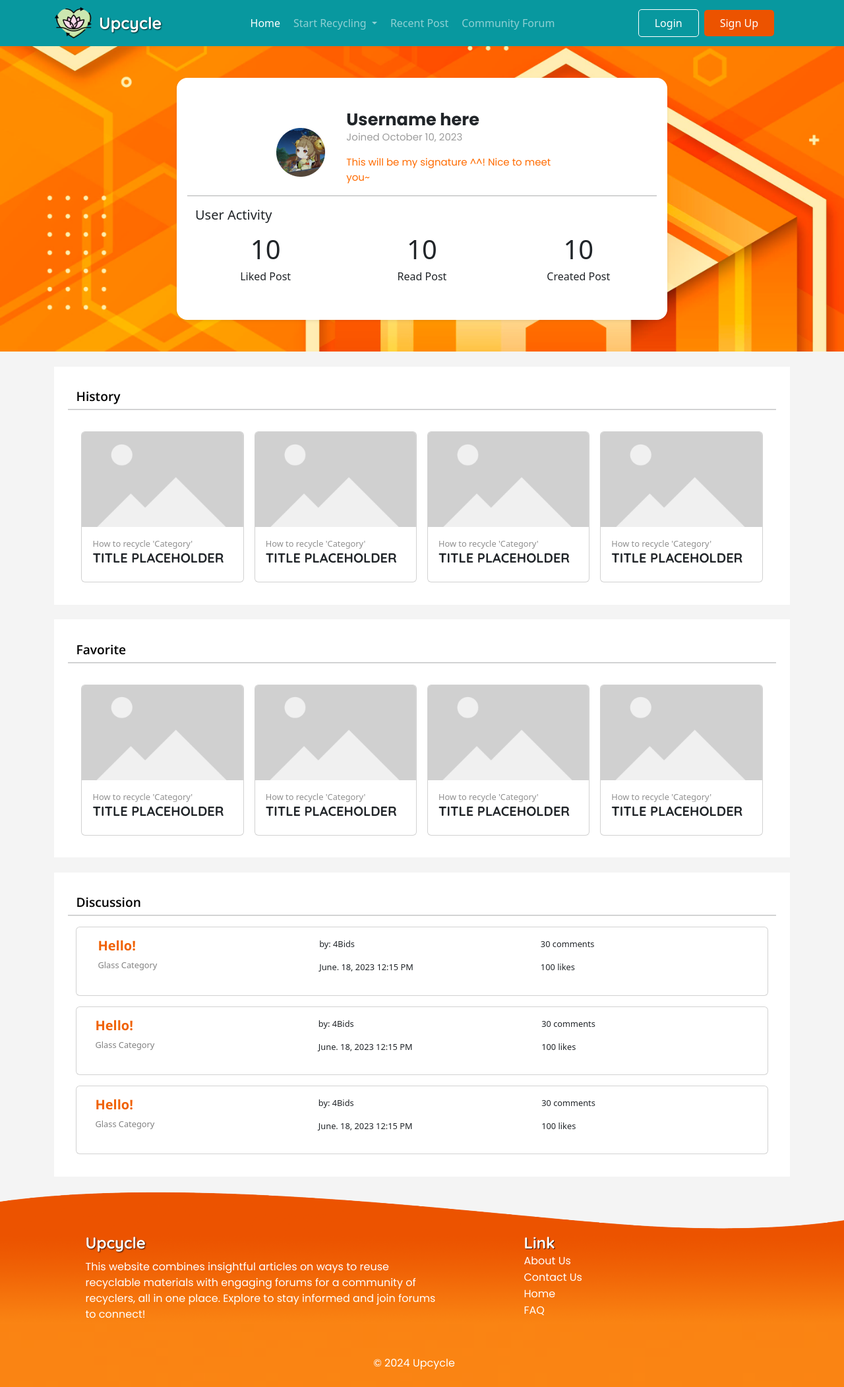
After one commit to Alexis-Roman/CET-5-Final-Project, a Flask app: page /account in a window 1280 px wide. The commit adds this page. Shown: the whole page at 66% size. Run offline with Flask 3, Linux system fonts and the light colour scheme; a user stored in the database is signed in.

Commit message:
Updated navbar

```diff
--- /dev/null
+++ b/backend/website/templates/Account.html
@@ -0,0 +1,347 @@
+
+<!DOCTYPE html>
+<html lang="en">
+
+<head>
+    <meta charset="UTF-8">
+    <meta name="viewport" content="width=device-width, initial-scale=1.0">
+    <title>Upcycle - Activity</title>
+    <link rel="stylesheet" href="/css/Account.css">
+    <link href="https://cdn.jsdelivr.net/npm/bootstrap@5.3.2/dist/css/bootstrap.min.css" rel="stylesheet" integrity="sha384-T3c6CoIi6uLrA9TneNEoa7RxnatzjcDSCmG1MXxSR1GAsXEV/Dwwykc2MPK8M2HN" crossorigin="anonymous">
+    <link rel="preconnect" href="https://fonts.googleapis.com">
+    <link rel="preconnect" href="https://fonts.gstatic.com" crossorigin>
+    <link href="https://fonts.googleapis.com/css2?family=Open+Sans:wght@300;500;600;700;800&display=swap" rel="stylesheet">
+    <link rel="stylesheet" href="https://fonts.googleapis.com/css2?family=Quicksand:wght@400;500;700&display=swap">
+    <link rel="stylesheet" href="https://fonts.googleapis.com/css2?family=Poppins:wght@400;500;700&display=swap">
+    <link rel="shortcut icon" href="/src/img//Logo/NGOlogo.png" type="image/x-icon">
+
+</head>
+
+<body style="background-color: #F4F4F4;">
+    <script src="https://cdn.jsdelivr.net/npm/@popperjs/core@2.11.8/dist/umd/popper.min.js" integrity="sha384-I7E8VVD/ismYTF4hNIPjVp/Zjvgyol6VFvRkX/vR+Vc4jQkC+hVqc2pM8ODewa9r" crossorigin="anonymous"></script>
+    <script src="https://cdn.jsdelivr.net/npm/bootstrap@5.3.2/dist/js/bootstrap.min.js" integrity="sha384-BBtl+eGJRgqQAUMxJ7pMwbEyER4l1g+O15P+16Ep7Q9Q+zqX6gSbd85u4mG4QzX+" crossorigin="anonymous"></script>
+
+<!-- NAVBAR -->
+<nav class="navbar navbar-dark navbar-expand-xl">
+    <div class="container">
+        <!-- LOGO & BRAND -->
+      <div class="d-flex flex-row align-items-center gap-2">
+        <img src="/src/img/Logo/NGOlogo.png" alt="Logo" width="60" height="60" class="d-inline-block align-text-center">
+        <a class="navbar-brand" href="#">Upcycle</a>
+      </div>
+        <!-- TOGGLE BTN -->
+      <button class="navbar-toggler shadow-none border-0" type="button" data-bs-toggle="offcanvas" data-bs-target="#offcanvasNavbar" aria-controls="offcanvasNavbar" aria-label="Toggle navigation">
+        <span class="navbar-toggler-icon"></span>
+      </button>
+      <!-- SIDEBAR -->
+      <div class="sidebar offcanvas offcanvas-start" tabindex="-1" id="offcanvasNavbar" aria-labelledby="offcanvasNavbarLabel">
+
+        <!-- SIDEBAR - header -->
+        <div class="offcanvas-header text-white border-bottom">
+          <div class="d-flex flex-row align-items-center gap-2">
+            <img src="/src/img/Logo/NGOlogo.png" alt="Logo" width="60" height="60" class="d-inline-block align-text-center">
+            <h5 class="offcanvas-title" id="offcanvasNavbarLabel">Upcycle</h5>
+          </div>
+          <button type="button" class="btn-close btn-close-white shadow-none" data-bs-dismiss="offcanvas" aria-label="Close"></button>
+        </div>
+
+        <!-- SIDEBAR - body -->
+        <div class="offcanvas-body d-flex flex-column flex-xl-row p-4">
+          <ul class="navbar-nav justify-content-center align-items-center flex-grow-1 pe-3 gap-1">
+            <li class="nav-item">
+              <a class="nav-link active " aria-current="page" href="#">Home</a>
+            </li>
+
+            <li class="nav-item dropdown">
+                <a class="nav-link dropdown-toggle" href="#" role="button" data-bs-toggle="dropdown" aria-expanded="false">
+                  Start Recycling
+                </a>
+                <ul class="dropdown-menu">
+                  <li><a class="dropdown-item" href="#">View Post</a></li>
+                  <li>
+                  </li>
+                  <li><a class="dropdown-item" href="#">Create New Post</a></li>
+                </ul>
+              </li>
+
+            <li class="nav-item">
+              <a class="nav-link" href="#">Recent Post</a>
+            </li>
+
+            <li class="nav-item">
+                <a class="nav-link" href="#">Community Forum</a>
+              </li>
+          </ul>
+          <!-- LOGIN & SIGN UP -->
+          <div class="d-flex justify-content-center flex-xl-row align-items-center gap-2">
+            <a href="login" class="login text-white text-decoration-none inner-border px-4 py-2"> Login</a>
+            <a href="signup" class="signup text-white text-decoration-none px-4 py-2">Sign Up</a>
+          </div>
+        </div>
+      </div>
+    </div>
+</nav>
+
+
+
+<!-- PROFILE -->
+<section class="banner profile-cover p-5" style="background-image: url(/images/background/account-var5.jpg);">
+    <div class="container">
+        <div class="profile d-flex justify-content-center">
+            <div class="row col-xl-8 col-lg-8 col-11 profile py-5 px-3 rounded-4 shadow-sm align-items-center" style="background-color: white;">
+                <div class="row d-flex justify-content-center">
+                    <div class="col-2 d-flex my-3 justify-content-center align-items-center">
+                        <img src="/images/profile.png" alt="">
+                    </div>
+                    <div class="col-6">
+                        <div class="row align-items-center">
+                            <p class="username h4">Username here</p>
+                        </div>
+
+                        <p class="date-joined"> Joined October 10, 2023</p>
+                        <p class="signature">This will be my signature ^^!
+                            Nice to meet you~</p>
+                    </div>
+                </div>
+                <hr>
+                <h5>User Activity</h5>
+                <div class="col mt-2">
+                    <div class="row text-center">
+                        <div class="col r">
+                            <p class="h1 like-num">10</p>
+                            <p class="h6">Liked Post</p>
+                        </div>
+
+                        <div class="col read-num">
+                            <p class="h1">10</p>
+                            <p class="h6">Read Post</p>
+
+                        </div>
+                        <div class="col create-num">
+                            <p class="h1">10</p>
+                            <p class="h6">Created Post</p>
+
+                        </div>
+                    </div>
+            </div>
+
+        </div>
+    </div>
+</section>
+
+
+<div class="container contain-all">
+    <!-- HISTORY -->
+    <div class="article container" style="background-color: white; margin-top: 2%; padding: 3%; margin-bottom: 2%;">
+        <div class="row justify-content-center">
+            <p class="label h1">History</p>
+            <hr>
+            <div class="row history">
+                <div class="col-lg-3 col-md-6 col-sm-6 col-6 g-3">
+                    <div class="card history">
+                        <img src="/images/card_placeholder_img.png" class="card-img-top" alt="...">
+                        <div class="card-body history">
+                        <p class="card-text category">How to recycle 'Category'</p>
+                        <h5 class="card-title history">TITLE PLACEHOLDER</h5>
+                        </div>
+                    </div>
+                </div>
+                <div class="col-lg-3 col-md-6 col-sm-6 col-6 g-3">
+                    <div class="card history">
+                        <img src="/images/card_placeholder_img.png" class="card-img-top" alt="...">
+                        <div class="card-body history">
+                        <p class="card-text category">How to recycle 'Category'</p>
+                        <h5 class="card-title history">TITLE PLACEHOLDER</h5>
+                        </div>
+                    </div>
+                </div>
+                <div class="col-lg-3 col-md-6 col-sm-6 col-6 g-3">
+                    <div class="card history">
+                        <img src="/images/card_placeholder_img.png" class="card-img-top" alt="...">
+                        <div class="card-body history">
+                        <p class="card-text category">How to recycle 'Category'</p>
+                        <h5 class="card-title history">TITLE PLACEHOLDER</h5>
+                        </div>
+                    </div>
+                </div>
+                <div class="col-lg-3 col-md-6 col-sm-6 col-6 g-3">
+                    <div class="card history">
+                        <img src="/images/card_placeholder_img.png" class="card-img-top" alt="...">
+                        <div class="card-body history">
+                        <p class="card-text category">How to recycle 'Category'</p>
+                        <h5 class="card-title history">TITLE PLACEHOLDER</h5>
+                        </div>
+                    </div>
+                </div>
+
+
+            </div>
+        </div>
+    </div>
+
+<!-- FAVORITE -->
+<div class="article container" style="background-color: white; margin-top: 2%; padding: 3%; margin-bottom: 2%;">
+    <div class="row justify-content-center">
+        <p class="label h1">Favorite</p>
+        <hr>
+        <div class="row favorite">
+            <div class="col-lg-3 col-md-6 col-sm-6 col-6 g-3">
+                <div class="card favorite">
+                    <img src="/images/card_placeholder_img.png" class="card-img-top" alt="...">
+                    <div class="card-body favorite">
+                    <p class="card-text category">How to recycle 'Category'</p>
+                    <h5 class="card-title favorite">TITLE PLACEHOLDER</h5>
+                    </div>
+                </div>
+            </div>
+            <div class="col-lg-3 col-md-6 col-sm-6 col-6 g-3">
+                <div class="card favorite">
+                    <img src="/images/card_placeholder_img.png" class="card-img-top" alt="...">
+                    <div class="card-body favorite">
+                    <p class="card-text category">How to recycle 'Category'</p>
+                    <h5 class="card-title favorite">TITLE PLACEHOLDER</h5>
+                    </div>
+                </div>
+            </div>
+            <div class="col-lg-3 col-md-6 col-sm-6 col-6 g-3">
+                <div class="card favorite">
+                    <img src="/images/card_placeholder_img.png" class="card-img-top" alt="...">
+                    <div class="card-body favorite">
+                    <p class="card-text category">How to recycle 'Category'</p>
+                    <h5 class="card-title favorite">TITLE PLACEHOLDER</h5>
+                    </div>
+                </div>
+            </div>
+            <div class="col-lg-3 col-md-6 col-sm-6 col-6 g-3">
+                <div class="card favorite">
+                    <img src="/images/card_placeholder_img.png" class="card-img-top" alt="...">
+                    <div class="card-body favorite">
+                    <p class="card-text category">How to recycle 'Category'</p>
+                    <h5 class="card-title favorite">TITLE PLACEHOLDER</h5>
+                    </div>
+                </div>
+            </div>
+
+
+        </div>
+    </div>
+</div>
+
+<!-- BOOKMARK -->
+<div class="discussion container" style="background-color: white; margin-top: 2%; padding: 3%; margin-bottom: 2%;">
+    <div class="row justify-content-center">
+        <p class="label h1">Discussion</p>
+        <hr>
+        <div class="row topic">
+            <div class="card topic">
+                <div class="row my-3 mx-2 ">
+                    <div class="col">
+                        <h4 class="card-title topic">Hello!</h4>
+                        <p class="card-text topic">Glass Category</p>
+                    </div>
+                    <div class="col">
+                        <p class="author">
+                            by: 4Bids
+                        </p>
+
+                        <p class="date-time">
+                            June. 18, 2023 12:15 PM
+                        </p>
+                    </div>
+                    <div class="col">
+                        <p class="comment">
+                            30 comments
+                        </p>
+                        <p class="like">
+                            100 likes
+                        </p>
+                    </div>
+                </div>
+
+            </div>
+        </div>
+        <div class="row topic">
+            <div class="card topic g-3">
+                <div class="row my-3 mx-2">
+                    <div class="col">
+                        <h4 class="card-title topic">Hello!</h4>
+                        <p class="card-text topic">Glass Category</p>
+                    </div>
+                    <div class="col">
+                        <p class="author">
+                            by: 4Bids
+                        </p>
+
+                        <p class="date-time">
+                            June. 18, 2023 12:15 PM
+                        </p>
+                    </div>
+                    <div class="col">
+                        <p class="comment">
+                            30 comments
+                        </p>
+                        <p class="like">
+                            100 likes
+                        </p>
+                    </div>
+                </div>
+
+            </div>
+        </div>
+        <div class="row topic">
+            <div class="card topic g-3">
+                <div class="row my-3 mx-2">
+                    <div class="col">
+                        <h4 class="card-title topic">Hello!</h4>
+                        <p class="card-text topic">Glass Category</p>
+                    </div>
+                    <div class="col">
+                        <p class="author">
+                            by: 4Bids
+                        </p>
+
+                        <p class="date-time">
+                            June. 18, 2023 12:15 PM
+                        </p>
+                    </div>
+                    <div class="col">
+                        <p class="comment">
+                            30 comments
+                        </p>
+                        <p class="like">
+                            100 likes
+                        </p>
+                    </div>
+                </div>
+
+            </div>
+        </div>
+    </div>
+</div>
+</div>
+
+<!-- FOOTER -->
+<footer class="footer pt-5 pb-2 position-relative">
+    <div class="container">
+        <div class="row">
+            <div class="col-md-6 col-lg-6 col-xl-6 text-center text-md-start mx-auto mt-3">
+                <p class="h4 brand">Upcycle</p>
+                <p class="description">This website combines insightful articles on ways to reuse recyclable materials with engaging forums for a community of recyclers, all in one place. Explore to stay informed and join forums to connect!</p>
+            </div>
+            <div class="col-md-4 col-lg-4 col-xl-4 text-center text-md-start mx-auto mt-3">
+                <p class="h4 link">Link</p>
+                <ul class="footer-links">
+                    <li><a class="footer" href="">About Us</a></li>
+                    <li><a class="footer" href="">Contact Us</a></li>
+                    <li><a class="footer" href="">Home</a></li>
+                    <li><a class="footer" href="">FAQ</a></li>
+                </ul>
+            </div>
+            <div class="row text-center g-4">
+              <p class="copyright">© 2024 Upcycle</p>
+            </div>
+        </div>
+    </div>
+</footer>
+</body>
+</html>
--- a/backend/website/views.py
+++ b/backend/website/views.py
@@ -23,3 +23,9 @@ def forum():
 @views.route('/post')
 def post():
     return render_template("Post-page.html")
+
+# CAN BE VIEWED WHEN LOGGED IN
+@views.route('/account')
+@login_required
+def account():
+    return render_template("Account.html")
```
Also changed, not shown: backend/website/static/css/Account.css (added, +181 -0 lines), backend/website/templates/base.html (+6 -2 lines).
